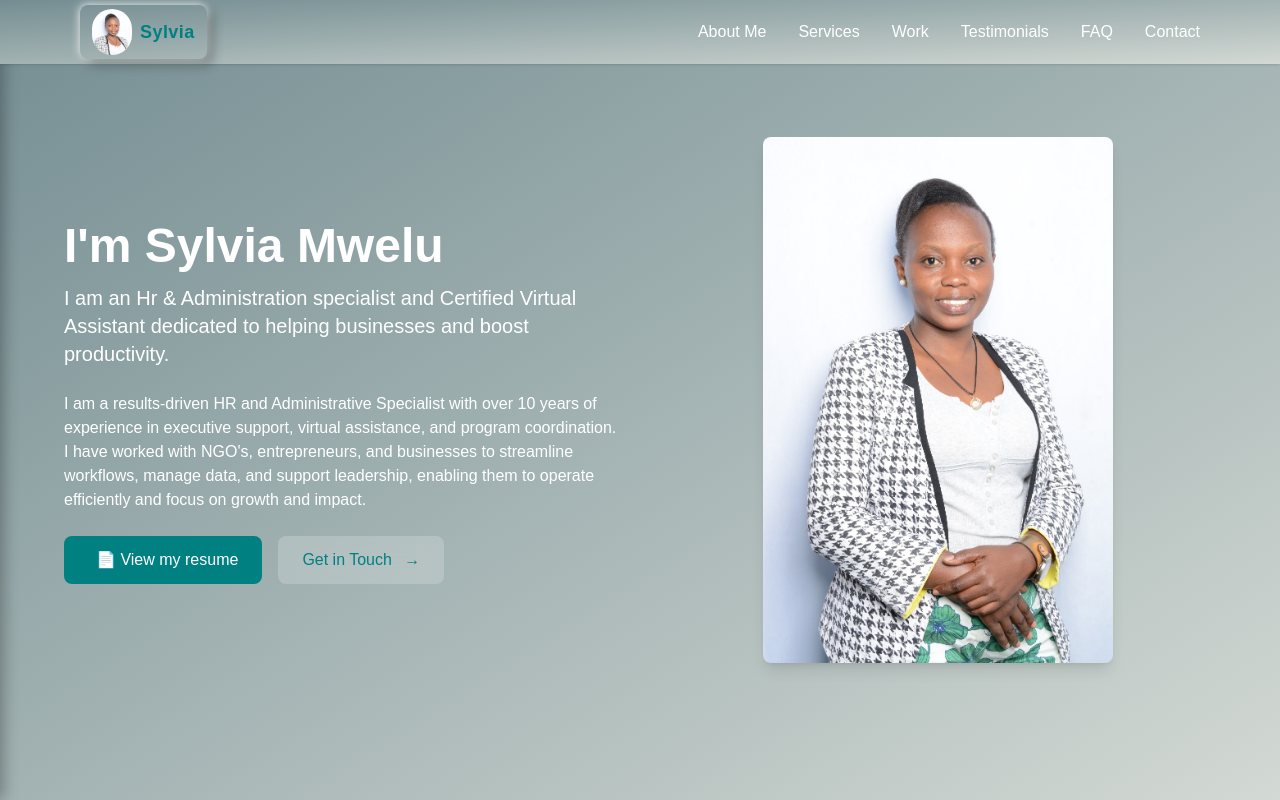
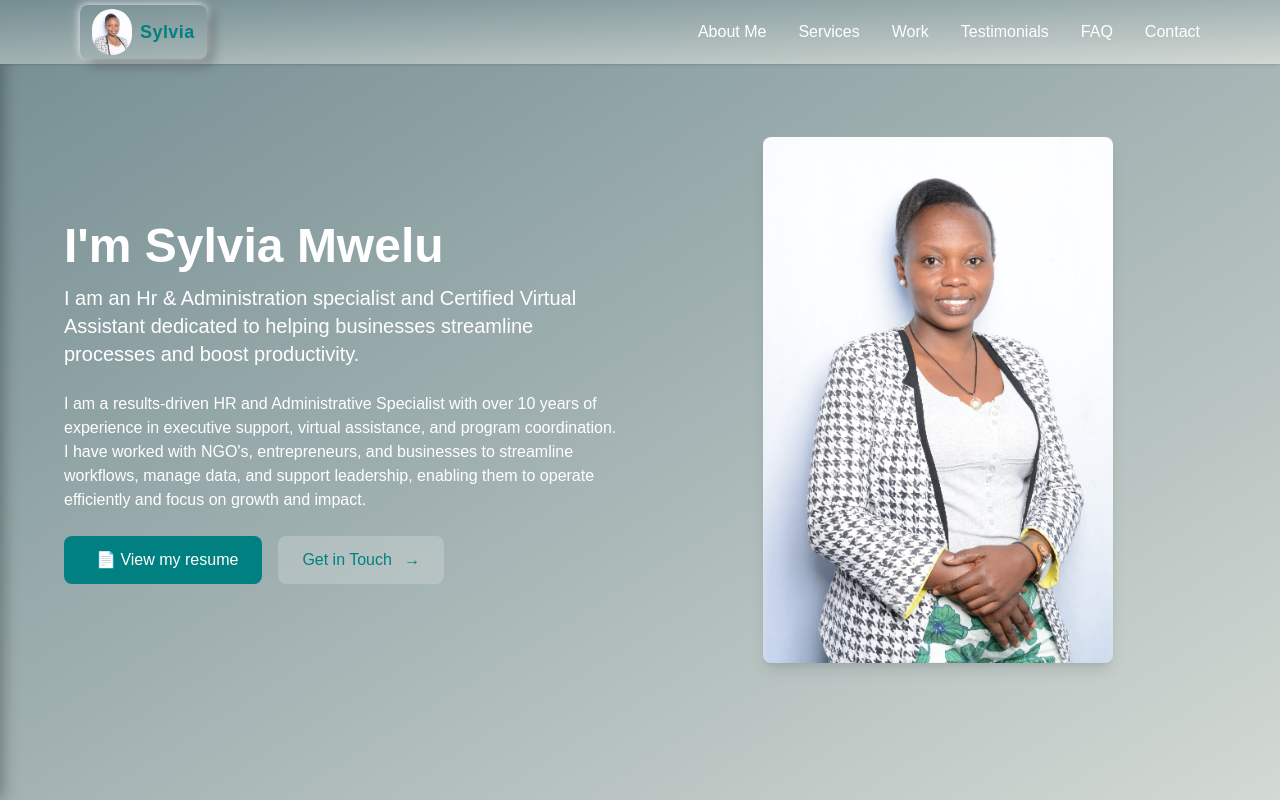
Before and after one commit to Nthenge/imaray, a Next.js app: page / in a window 1280 px wide. Shown: the top 800 px of the page. Built offline with nearby package versions, Linux system fonts and the light colour scheme.

Commit message:
Make sentence more meaningful

```diff
--- a/app/componets/home/HomeSection.tsx
+++ b/app/componets/home/HomeSection.tsx
@@ -14,7 +14,7 @@ const HomeSection = () => {
           <h1 className="text-4xl md:text-5xl font-extrabold leading-tight pt-35 md:pt-0">
             <span className="block">I&apos;m Sylvia Mwelu</span>
             <span className="block text-lg md:text-xl font-light mt-2">
-              I am an Hr & Administration specialist and Certified Virtual Assistant dedicated to helping businesses and boost productivity.
+              I am an Hr & Administration specialist and Certified Virtual Assistant dedicated to helping businesses streamline processes and boost productivity.
             </span>
           </h1>
 
```
